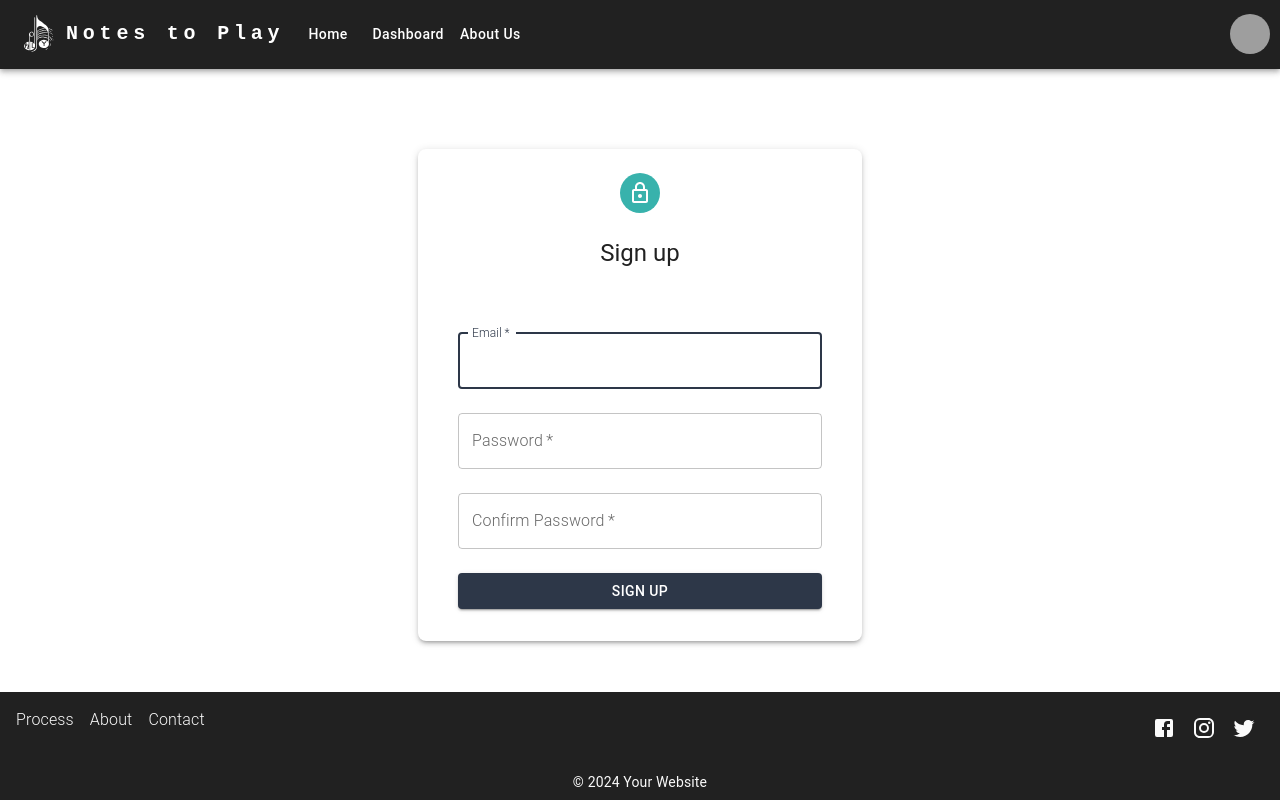
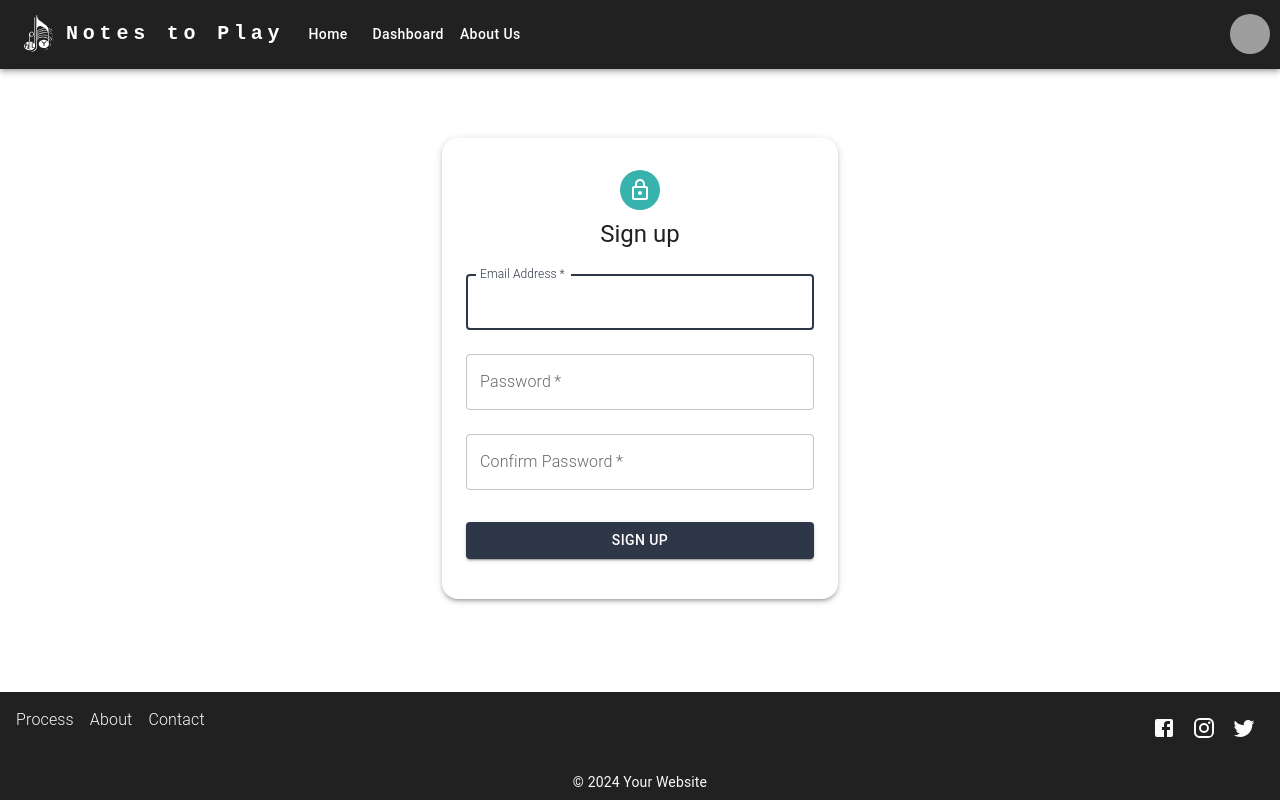
Before and after one commit to Raff29/NTP, a React (Create React App) app in the folder client/: page /register in a window 1280 px wide. Built offline with nearby package versions, Linux system fonts and the light colour scheme; grey boxes are pictures that could not be loaded.

Commit message:
updated signupform

```diff
--- a/client/src/components/SignupForm.tsx
+++ b/client/src/components/SignupForm.tsx
@@ -12,6 +12,8 @@ import Avatar from "@mui/material/Avatar";
 import LockOutlinedIcon from "@mui/icons-material/LockOutlined";
 import Box from "@mui/material/Box";
 import AuthContext from "../context/AuthContext";
+import { useTheme } from "@mui/material/styles";
+
 interface SignUpFormData {
   email: string;
   password: string;
@@ -24,15 +26,14 @@ const SignUpForm: React.FC<SignUpFormData> = () => {
     password: "",
     confirm_password: "",
   });
-
   const auth = useContext(AuthContext);
-
   const navigate = useNavigate();
   const [isSubmitted, setIsSubmitted] = useState(false);
   const [passwordError, setPasswordError] = useState(false);
   const [errorMessage, setErrorMessage] = useState("");
   const [emailError, setEmailError] = useState(false);
   const [isLoading, setIsLoading] = useState(false);
+  const theme = useTheme();
 
   const validateEmail = (email: string) => {
     const emailRegex = /^[^\s@]+@[^\s@]+\.[^\s@]+$/;
@@ -70,86 +71,97 @@ const SignUpForm: React.FC<SignUpFormData> = () => {
   };
 
   return (
-    <Container
-      component="main"
-      maxWidth="xs"
+    <Container component="main" maxWidth="xs">
+      <CssBaseline />
+      <Box
         sx={{
-        backgroundColor: "white",
-        boxShadow: 3,
-        borderRadius: "8px",
+          display: 'flex',
+          flexDirection: 'column',
+          alignItems: 'center',
+          justifyContent: 'center',
+          height: '75vh',
         }}
       >
-      <CssBaseline />
-      <div className="container mx-auto mt-20 flex flex-col items-center">
-        <Avatar
+        <Box
           sx={{
-            marginBottom: 3,
-            backgroundColor: "secondary.main",
-            marginTop: 3,
+            display: 'flex',
+            flexDirection: 'column',
+            alignItems: 'center',
+            backgroundColor: theme.palette.background.paper,
+            boxShadow: theme.shadows[3],
+            borderRadius: theme.shape.borderRadius,
+            padding: theme.spacing(3),
+            width: '100%',
+            maxWidth: '400px',
           }}
         >
+          <Avatar sx={{ m: 1, bgcolor: 'secondary.main' }}>
             <LockOutlinedIcon />
           </Avatar>
           <Typography component="h1" variant="h5">
             Sign up
           </Typography>
-        <form onSubmit={handleSubmit} className="w-full mt-8">
-          <Box
-            sx={{
-              display: "flex",
-              flexDirection: "column",
-              mx: "auto",
-              padding: 2,
-            }}
-          >
+          <Box component="form" onSubmit={handleSubmit} sx={{ mt: 1, width: '100%' }}>
             <TextField
-              autoComplete="femail"
+              variant="outlined"
+              margin="normal"
+              required
+              fullWidth
+              id="email"
+              label="Email Address"
+              name="email"
+              autoComplete="email"
               autoFocus
-              label="Email"
-              type="email"
-              name="email"
               value={formData.email}
               onChange={handleChange}
-              required
-              margin="normal"
               error={emailError}
               helperText={emailError ? "Invalid email format" : ""}
               onBlur={() => validateEmail(formData.email)}
-              fullWidth
             />
             <TextField
+              variant="outlined"
+              margin="normal"
+              required
+              fullWidth
+              name="password"
               label="Password"
               type="password"
-              name="password"
+              id="password"
+              autoComplete="current-password"
               value={formData.password}
               onChange={handleChange}
+            />
+            <TextField
+              variant="outlined"
+              margin="normal"
               required
               fullWidth
-              margin="normal"
-            />
-            <TextField
+              name="confirm_password"
               label="Confirm Password"
               type="password"
-              name="confirm_password"
+              id="confirm_password"
               value={formData.confirm_password}
               onChange={handleChange}
-              required
               error={passwordError}
               helperText={passwordError ? "Passwords do not match" : ""}
-              fullWidth
-              margin="normal"
             />
             <Button
+              type="submit"
+              fullWidth
               variant="contained"
-              type="submit"
-              sx={{ mt: 2, mb: 2 }}
+              sx={{
+                mt: 3,
+                mb: 2,
+                bgcolor: theme.palette.primary.main,
+                color: 'white',
+                '&:hover': {
+                  bgcolor: theme.palette.primary.dark,
+                },
+              }}
               disabled={isLoading}
-              color="primary"
-              fullWidth
             >
               Sign Up
             </Button>
-          </Box>
             {isLoading && <LoaderSpinner loading={isLoading} />}
             {isSubmitted && !errorMessage ? (
               <Alert severity="success" sx={{ mt: 2 }}>
@@ -162,8 +174,9 @@ const SignUpForm: React.FC<SignUpFormData> = () => {
                 </Alert>
               )
             )}
-        </form>
-      </div>
+          </Box>
+        </Box>
+      </Box>
     </Container>
   );
 };
```
Lines whose indentation alone changed are shown as unchanged.
